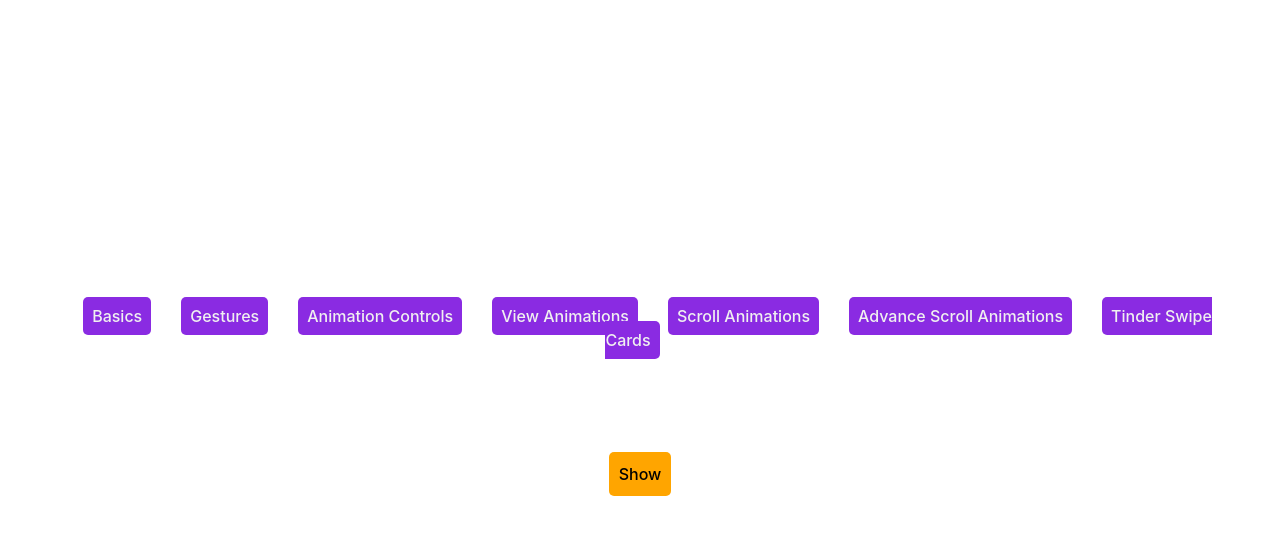
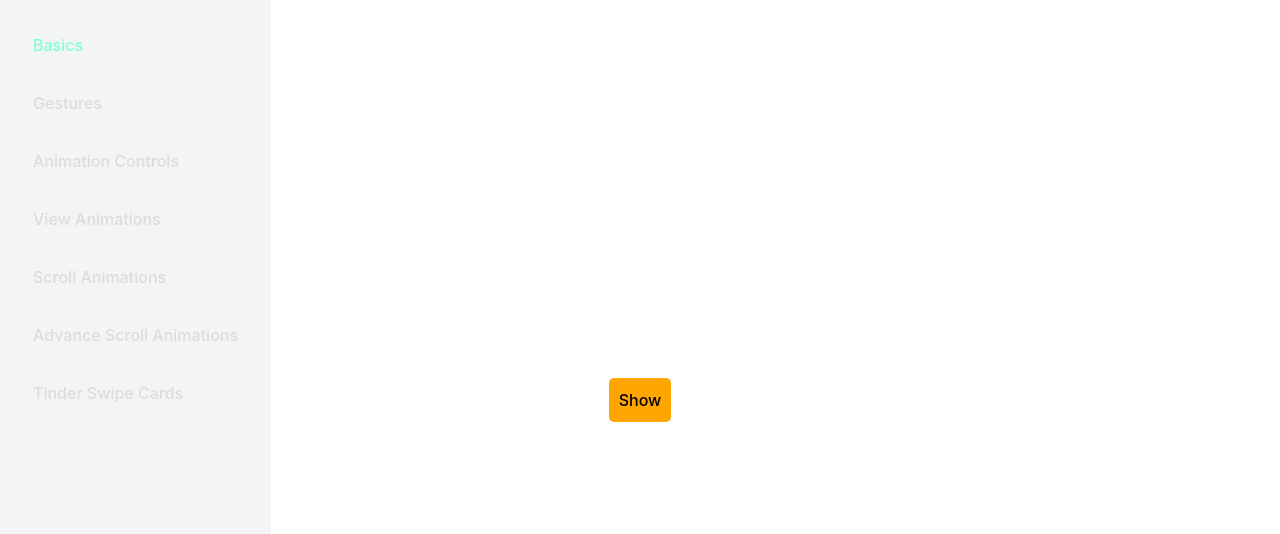
Before and after one commit to JesterOlayvar219/react-framer-motion, a React (Vite) app: page /basics in a window 1280 px wide. Shown: the top 534 px of the page. Built offline with nearby package versions, Linux system fonts and the light colour scheme.

Commit message:
Updated navbar styles

```diff
--- a/src/App.css
+++ b/src/App.css
@@ -3,6 +3,7 @@
   --primary-hover-color: rgb(155, 62, 242);
   --primary-button-color: orange;
   --primary-text-color: rgb(240, 240, 240);
+  --secondary-text-color: rgb(220, 220, 220);
   --primary-box-color: cadetblue;
 }
 
@@ -33,16 +34,36 @@
   outline: none;
 }
 
-nav {
-  margin-bottom: 100px;
+/* nav {
   .button {
     background-color: var(--primary-color);
     color: var(--primary-text-color);
-    margin: 15px;
   }
   .button:hover {
     background-color: var(--primary-hover-color);
     color: var(--primary-text-color);
+  }
+} */
+
+body {
+  display: flex;
+  align-items: center;
+  justify-content: center;
+  height: 100vh;
+}
+
+nav {
+  margin: 0;
+  .button {
+    background-color: transparent;
+    color: var(--secondary-text-color);
+    text-align: start;
+    &:hover {
+      color: white;
+    }
+  }
+  .active {
+    color: aquamarine;
   }
 }
 
@@ -52,13 +73,6 @@ nav {
   background-color: var(--primary-box-color);
   border-radius: 5px;
   margin-top: 30px;
-}
-
-.flex {
-  display: flex;
-  justify-content: center;
-  align-items: center;
-  gap: 20px;
 }
 
 /* Scroll animations page */
--- a/src/components/navbar.tsx
+++ b/src/components/navbar.tsx
@@ -1,27 +1,51 @@
-import { Link } from "react-router-dom";
+import { Link, useLocation } from "react-router-dom";
 
 export const Navbar = () => {
+  const location = useLocation();
+
+  const getLinkClass = (path: string) => {
+    const isActive = location.pathname === path;
+    return isActive ? "active" : "";
+  };
+
+  console.log("Pathname", location.pathname);
+
   return (
-    <nav className="sticky top-0">
-      <Link to="basics" className="button">
+    <nav className="flex flex-col gap-4 absolute left-0 top-0 p-6 h-screen dark:bg-gray-700 bg-gray-100">
+      <Link to="/basics" className={`button ${getLinkClass("/basics")}`}>
         Basics
       </Link>
-      <Link to="gestures" className="button">
+      <Link to="/gestures" className={`button ${getLinkClass("/gestures")}`}>
         Gestures
       </Link>
-      <Link to="animationControls" className="button">
+      <Link
+        to="/animationControls"
+        className={`button ${getLinkClass("/animationControls")}`}
+      >
         Animation Controls
       </Link>
-      <Link to="viewAnimations" className="button">
+      <Link
+        to="/viewAnimations"
+        className={`button ${getLinkClass("/viewAnimations")}`}
+      >
         View Animations
       </Link>
-      <Link to="scrollAnimations" className="button">
+      <Link
+        to="/scrollAnimations"
+        className={`button ${getLinkClass("/scrollAnimations")}`}
+      >
         Scroll Animations
       </Link>
-      <Link to="advanceScrollAnimations" className="button">
+      <Link
+        to="/advanceScrollAnimations"
+        className={`button ${getLinkClass("/advanceScrollAnimations")}`}
+      >
         Advance Scroll Animations
       </Link>
-      <Link to="/tinderSwipeCards" className="button">
+      <Link
+        to="/tinderSwipeCards"
+        className={`button ${getLinkClass("/tinderSwipeCards")}`}
+      >
         Tinder Swipe Cards
       </Link>
     </nav>
--- a/src/index.css
+++ b/src/index.css
@@ -24,14 +24,6 @@ a {
 }
 a:hover {
   color: #535bf2;
-}
-
-body {
-  margin: 0;
-  display: flex;
-  place-items: center;
-  min-width: 320px;
-  min-height: 100vh;
 }
 
 h1 {
```
